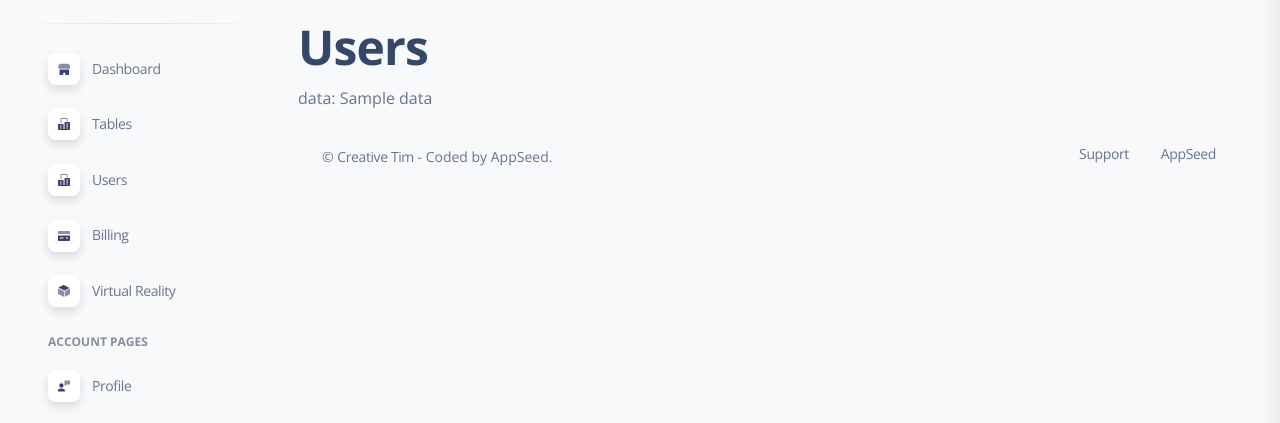
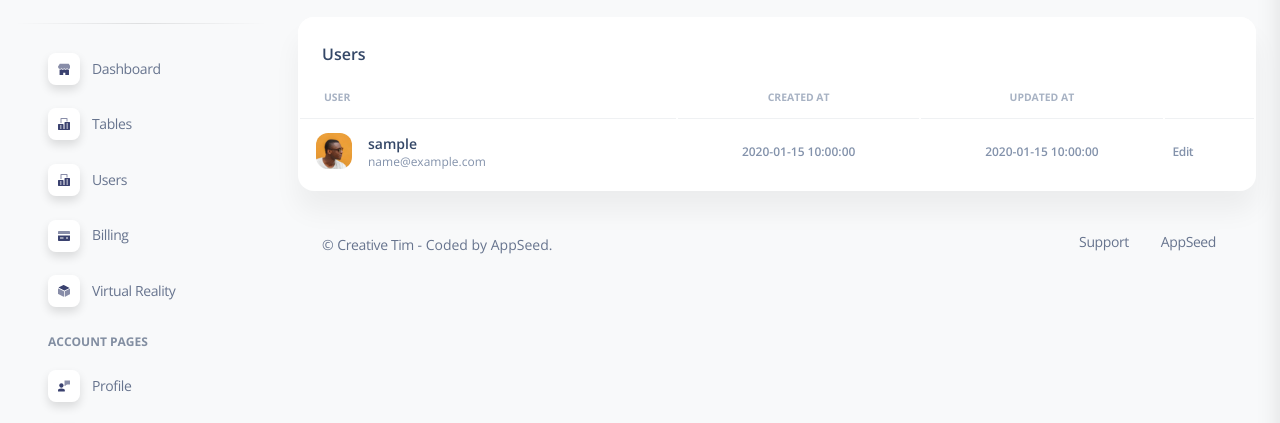
Before and after one commit to roald-teunissen/TechTrove, a Flask app: template app/apps/templates/home/users.html in a window 1280 px wide. Shown: the part 71-494 px from the top of the page. Run offline with Flask 3, Linux system fonts and the light colour scheme; the template is opened without the code that fills it: most values are stand-ins (such as "Sample title", 1, 10 or a date in 2020); parts of the project's set-up code (start-up, migrations or seed data) failed here and were passed over; some libraries are stand-ins or nearby versions.

Commit message:
GET and display users in users.html

```diff
--- a/app/TechTrove_schema.sql
+++ b/app/TechTrove_schema.sql
@@ -44,9 +44,6 @@ CREATE TABLE IF NOT EXISTS product (id INTEGER PRIMARY KEY UNIQUE NOT NULL, fk_m
 -- Table: product_category
 CREATE TABLE IF NOT EXISTS product_category (id INTEGER PRIMARY KEY UNIQUE NOT NULL, name TEXT NOT NULL);
 
--- Table: user
-CREATE TABLE IF NOT EXISTS user (id INTEGER PRIMARY KEY NOT NULL UNIQUE, name TEXT NOT NULL, email TEXT NOT NULL UNIQUE, created_at INTEGER (0) NOT NULL, updated_at INTEGER (0) NOT NULL);
-
 -- Table: vendor
 CREATE TABLE IF NOT EXISTS vendor (id INTEGER PRIMARY KEY UNIQUE NOT NULL, name TEXT NOT NULL, website TEXT (0, 255));
 
--- a/app/apps/authentication/models.py
+++ b/app/apps/authentication/models.py
@@ -3,6 +3,7 @@
 Copyright (c) 2019 - present AppSeed.us
 """
 
+from datetime import datetime
 from flask_login import UserMixin
 
 from sqlalchemy.orm import relationship
@@ -25,6 +26,8 @@ class Users(db.Model, UserMixin):
 
     api_token     = db.Column(db.String(100))
     api_token_ts  = db.Column(db.Integer)
+    created_at_ts = db.Column(db.Integer, default=int(datetime.now().timestamp()))
+    updated_at_ts = db.Column(db.Integer, default=int(datetime.now().timestamp()), onupdate=int(datetime.now().timestamp()))
 
     def __init__(self, **kwargs):
         for property, value in kwargs.items():
--- a/app/apps/templates/home/users.html
+++ b/app/apps/templates/home/users.html
@@ -8,29 +8,27 @@
 {% block content %}
 
   <div class="container-fluid py-4">
-    <h1>Users</h1>
-    <p>data: {{ data }}</p>
 
-    {#
     <div class="row">
       <div class="col-12">
         <div class="card mb-4">
           <div class="card-header pb-0">
-            <h6>Authors table</h6>
+            <h6>Users</h6>
           </div>
           <div class="card-body px-0 pt-0 pb-2">
             <div class="table-responsive p-0">
               <table class="table align-items-center mb-0">
                 <thead>
                   <tr>
-                    <th class="text-uppercase text-secondary text-xxs font-weight-bolder opacity-7">Author</th>
-                    <th class="text-uppercase text-secondary text-xxs font-weight-bolder opacity-7 ps-2">Function</th>
-                    <th class="text-center text-uppercase text-secondary text-xxs font-weight-bolder opacity-7">Status</th>
-                    <th class="text-center text-uppercase text-secondary text-xxs font-weight-bolder opacity-7">Employed</th>
+                    <th class="text-uppercase text-secondary text-xxs font-weight-bolder opacity-7">User</th>
+                    <th class="text-center text-uppercase text-secondary text-xxs font-weight-bolder opacity-7">Created at</th>
+                    <th class="text-center text-uppercase text-secondary text-xxs font-weight-bolder opacity-7">Updated at</th>
                     <th class="text-secondary opacity-7"></th>
                   </tr>
                 </thead>
                 <tbody>
+
+                  {% for user in data %}
                   <tr>
                     <td>
                       <div class="d-flex px-2 py-1">
@@ -38,20 +36,16 @@
                           <img src="{{ config.ASSETS_ROOT }}/img/team-2.jpg" class="avatar avatar-sm me-3" alt="user1">
                         </div>
                         <div class="d-flex flex-column justify-content-center">
-                          <h6 class="mb-0 text-sm">John Michael</h6>
-                          <p class="text-xs text-secondary mb-0">john@creative-tim.com</p>
+                          <h6 class="mb-0 text-sm">{{ user.username }}</h6>
+                          <p class="text-xs text-secondary mb-0">{{ user.email }}</p>
                         </div>
                       </div>
                     </td>
-                    <td>
-                      <p class="text-xs font-weight-bold mb-0">Manager</p>
-                      <p class="text-xs text-secondary mb-0">Organization</p>
-                    </td>
-                    <td class="align-middle text-center text-sm">
-                      <span class="badge badge-sm bg-gradient-success">Online</span>
+                    <td class="align-middle text-center">
+                      <span id="convert_ts_to_datetime" class="text-secondary text-xs font-weight-bold">{{ user.created_at_dt }}</span>
                     </td>
                     <td class="align-middle text-center">
-                      <span class="text-secondary text-xs font-weight-bold">23/04/18</span>
+                      <span id="convert_ts_to_datetime" class="text-secondary text-xs font-weight-bold">{{ user.updated_at_dt }}</span>
                     </td>
                     <td class="align-middle">
                       <a href="javascript:;" class="text-secondary font-weight-bold text-xs" data-toggle="tooltip" data-original-title="Edit user">
@@ -59,6 +53,8 @@
                       </a>
                     </td>
                   </tr>
+                  {% endfor %}
+
                 </tbody>
               </table>
             </div>
@@ -67,14 +63,6 @@
       </div>
     </div>
 
-    #}
-
-
-
-
-
-
-
     {% include "includes/footer.html" %}
   </div>
 
```
Also changed, not shown: app/apps/home/routes.py (+7 -7 lines), app/apps/models.py (+3 -9 lines).
